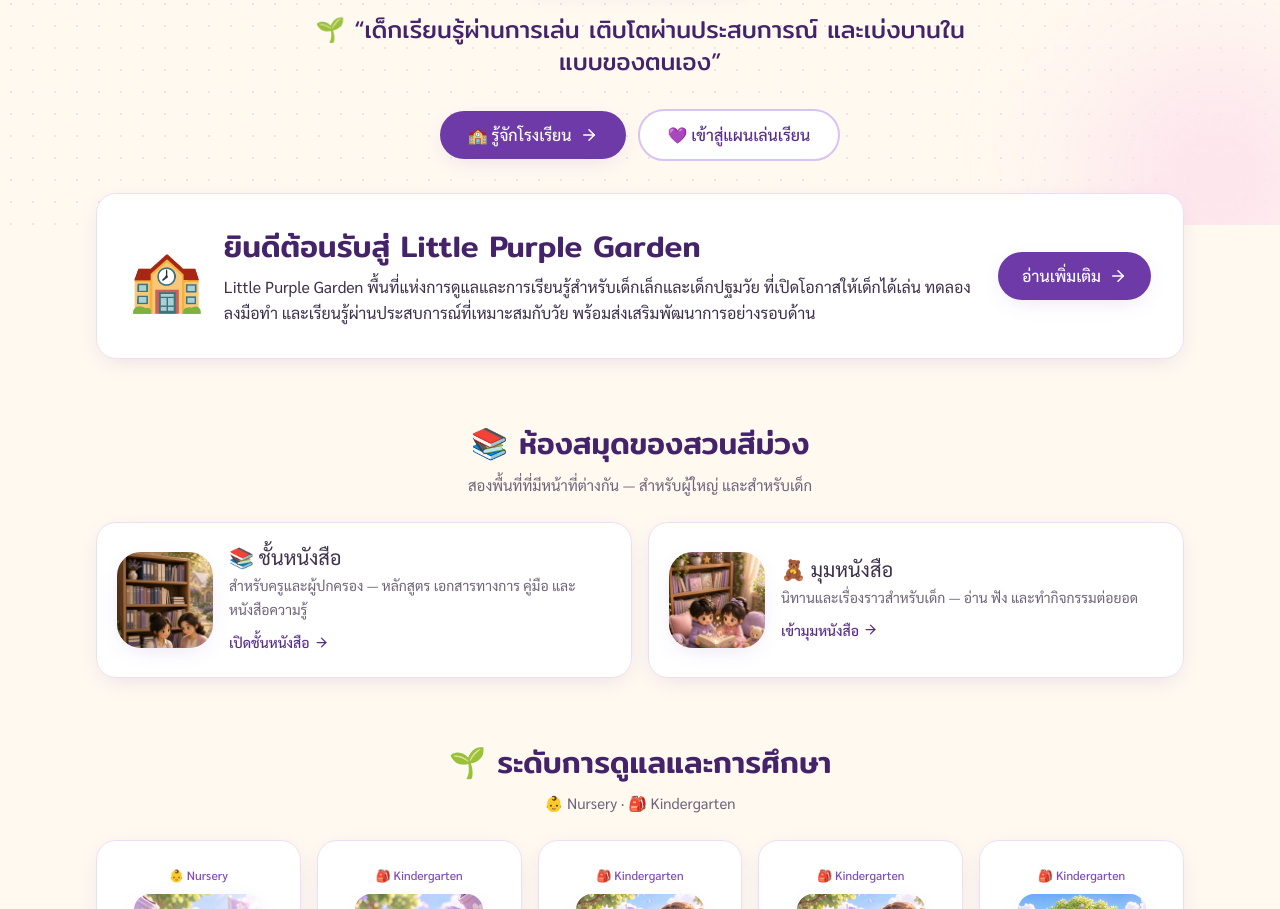
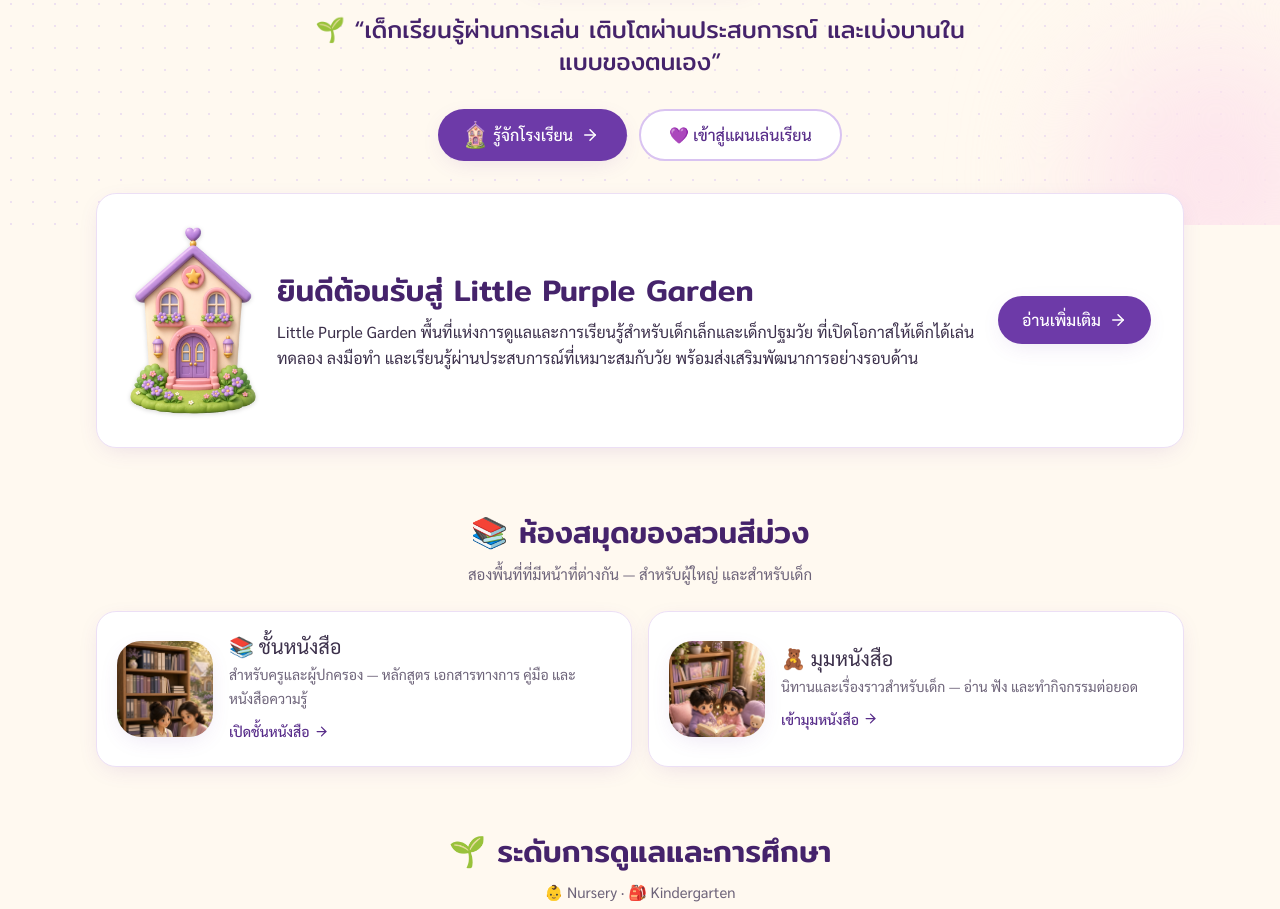
Before and after one commit to wachi9142-cpu/plan-play-learn-fang-front, a Next.js app: page / in a window 1280 px wide. Shown: the part 1040-1949 px from the top of the page. Built offline with nearby package versions, Linux system fonts and the light colour scheme.

Commit message:
Refactor code structure for improved readability and maintainability

```diff
--- a/src/app/contact/page.tsx
+++ b/src/app/contact/page.tsx
@@ -18,7 +18,11 @@
           <div className="flex items-center gap-4">
             <Image src="/logo-lpg.webp" alt="Little Purple Garden" width={80} height={80} className="size-20 rounded-full bg-white object-cover shadow-soft" />
             <div>
-              <h2 className="text-xl sm:text-2xl">🏫 {CONTACT.school}</h2>
+              <h2 className="flex items-center gap-2 text-xl sm:text-2xl">
+                {/* eslint-disable-next-line @next/next/no-img-element */}
+                <img src="/school/house.webp" alt="" className="block w-10 shrink-0 sm:w-12" />
+                {CONTACT.school}
+              </h2>
               <p className="text-[15px] text-ink-soft">{CONTACT.credit}</p>
             </div>
           </div>
--- a/src/app/page.tsx
+++ b/src/app/page.tsx
@@ -51,7 +51,7 @@
 
             <div className="mt-8 flex flex-col items-center justify-center gap-3 sm:flex-row">
               <Link href="/about" className="tap inline-flex w-full items-center justify-center gap-2 rounded-full bg-purple-600 px-7 py-3 text-base font-medium text-white shadow-soft transition hover:bg-purple-700 hover:shadow-lift sm:w-auto">
-                🏫 รู้จักโรงเรียน <ArrowRight size={18} />
+                <Image src="/school/house.webp" alt="" width={120} height={178} className="h-7! w-auto" /> รู้จักโรงเรียน <ArrowRight size={18} />
               </Link>
               <Link href="/menu" className="tap inline-flex w-full items-center justify-center gap-2 rounded-full border-2 border-purple-200 bg-white px-7 py-3 text-base font-medium text-purple-700 transition hover:border-purple-300 hover:bg-purple-50 sm:w-auto">
                 💜 เข้าสู่แผนเล่นเรียน
@@ -64,7 +64,9 @@
       {/* ---------- แนะนำโรงเรียนแบบสั้น ๆ ---------- */}
       <section className="container-page -mt-4 sm:-mt-8">
         <div className="animate-rise delay-1 card grid gap-5 p-6 sm:grid-cols-[auto_1fr_auto] sm:items-center sm:p-8">
-          <span className="text-5xl sm:text-6xl">🏫</span>
+          <span className="mx-auto block w-24 shrink-0 sm:mx-0 sm:w-32">
+            <Image src="/school/house.webp" alt="" width={360} height={533} className="h-auto w-full drop-shadow-sm" />
+          </span>
           <div className="min-w-0">
             <h2 className="text-2xl sm:text-3xl">ยินดีต้อนรับสู่ Little Purple Garden</h2>
             <p className="mt-2 text-[15px] leading-relaxed text-ink sm:text-base">{SITE.welcomeIntro}</p>
--- a/src/components/classroom/ClassroomHub.tsx
+++ b/src/components/classroom/ClassroomHub.tsx
@@ -27,6 +27,8 @@
   return (
     <div className="container-page py-6 sm:py-10">
       <section className="rounded-3xl bg-gradient-to-br from-purple-100 via-sky-soft to-mint-soft px-4 py-8 text-center sm:px-6 sm:py-12">
+        {/* eslint-disable-next-line @next/next/no-img-element */}
+        <img src="/school/house.webp" alt="" className="mx-auto mb-2 block w-28 drop-shadow-sm sm:w-36" />
         <p className="inline-flex items-center gap-2 rounded-full bg-white/80 px-4 py-1.5 text-[13px] font-medium text-purple-700 shadow-soft">💻 ห้องเรียนออนไลน์ · Little Purple Garden Online Classroom</p>
         <h1 className="mt-4 text-3xl sm:text-5xl">ห้องเรียนจริงที่ย้ายมาอยู่บนออนไลน์</h1>
         <p className="mx-auto mt-2 max-w-2xl text-[15px] text-ink-soft sm:text-base">เรียนสด 🔴 · แชตประจำห้อง 💬 · ดาวให้กำลังใจ ⭐ · บันทึกการสอนและดูย้อนหลัง 📚 — สำหรับครู เด็ก และผู้ปกครอง</p>
```
Also changed, not shown: public/school/house.webp (added).
